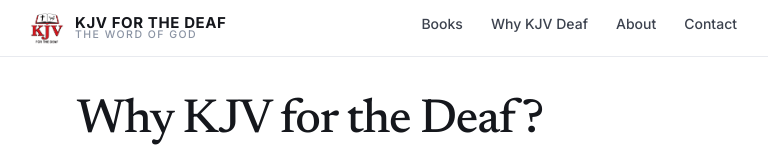
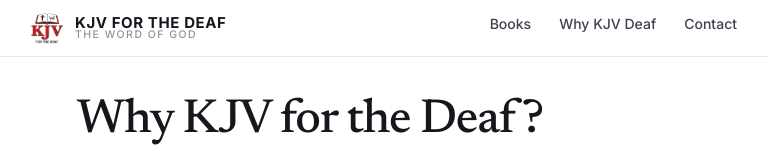
Before and after one commit to edesent/kjvdeaf, a Next.js app: page /why-kjv-deaf in a window 1280 px wide. Shown: the top 160 px of the page, without its empty margins (251-1019 px from the left). Built offline with nearby package versions, Linux system fonts and the light colour scheme.

Commit message:
Remove About tab from nav so there's just one intro page (Why KJV Deaf)

```diff
--- a/components/SiteHeader.tsx
+++ b/components/SiteHeader.tsx
@@ -38,12 +38,6 @@
             Why KJV Deaf
           </Link>
           <Link
-            href="/about"
-            className="tap hidden rounded-md px-3 py-2 text-ink-soft transition-colors hover:bg-paper-2 hover:text-accent sm:block"
-          >
-            About
-          </Link>
-          <Link
             href="/contact"
             className="tap rounded-md px-3 py-2 text-ink-soft transition-colors hover:bg-paper-2 hover:text-accent"
           >
```
